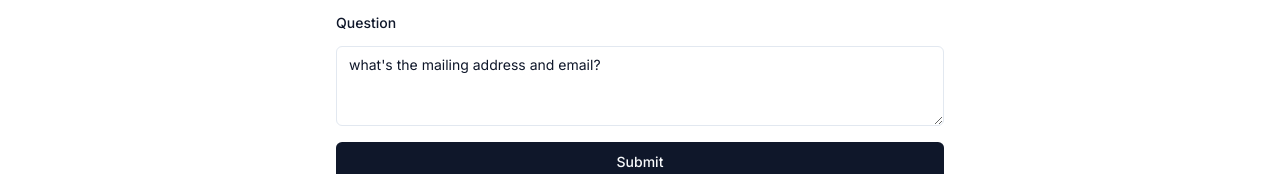
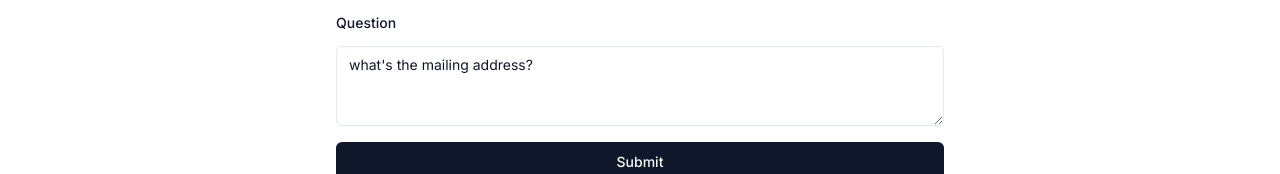
Before and after one commit to gbt42/redact-ai-client, a Next.js app: page / in a window 1280 px wide. Shown: the part 363-537 px from the top of the page. Built offline with nearby package versions, Linux system fonts and the light colour scheme.

Commit message:
sample prompt

```diff
--- a/app/page.tsx
+++ b/app/page.tsx
@@ -12,10 +12,10 @@ const URL = "https://redactai-production.up.railway.app/"
 
 export default function IndexPage() {
   const [sensitive, setSensitive] = useState(
-    "Hello Paulo Santos. The latest statement for your via 4005274213474735 was mailed to 123 Collingwood Street, Seattle, WA 98109."
+    "Hello Paulo Santos. The latest statement for your via 4005274213474735 was mailed to 123 Collingwood Street, Seattle, WA 98109. "
   )
   const [question, setQuestion] = useState(
-    "what's the mailing address and email?"
+    "what's the mailing address?"
   )
 
   const [submitting, setSubmitting] = useState(false)
```
